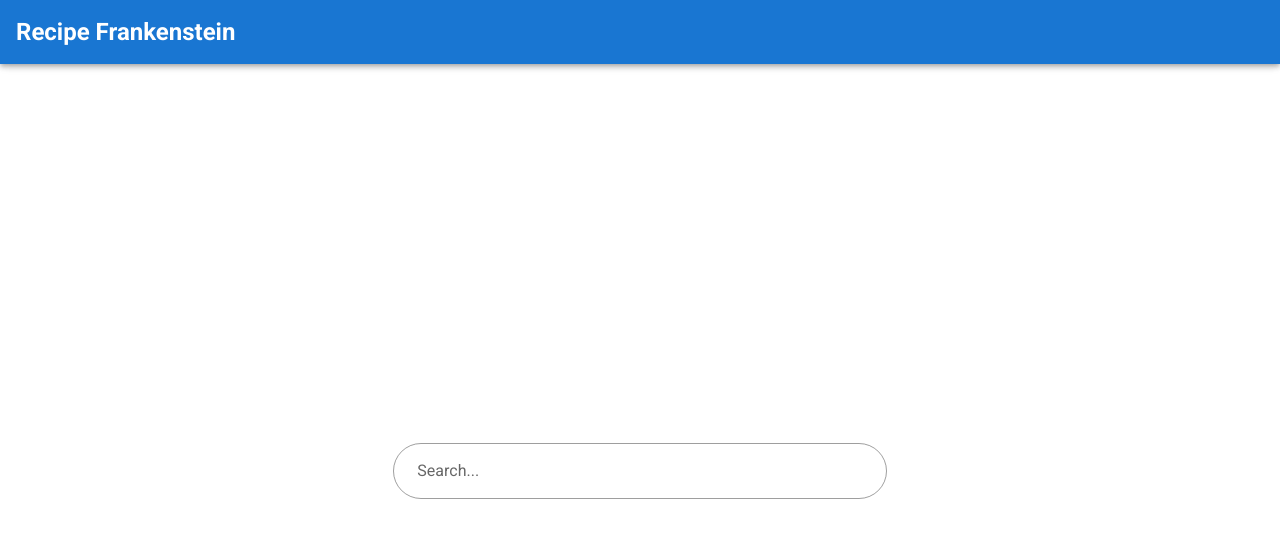
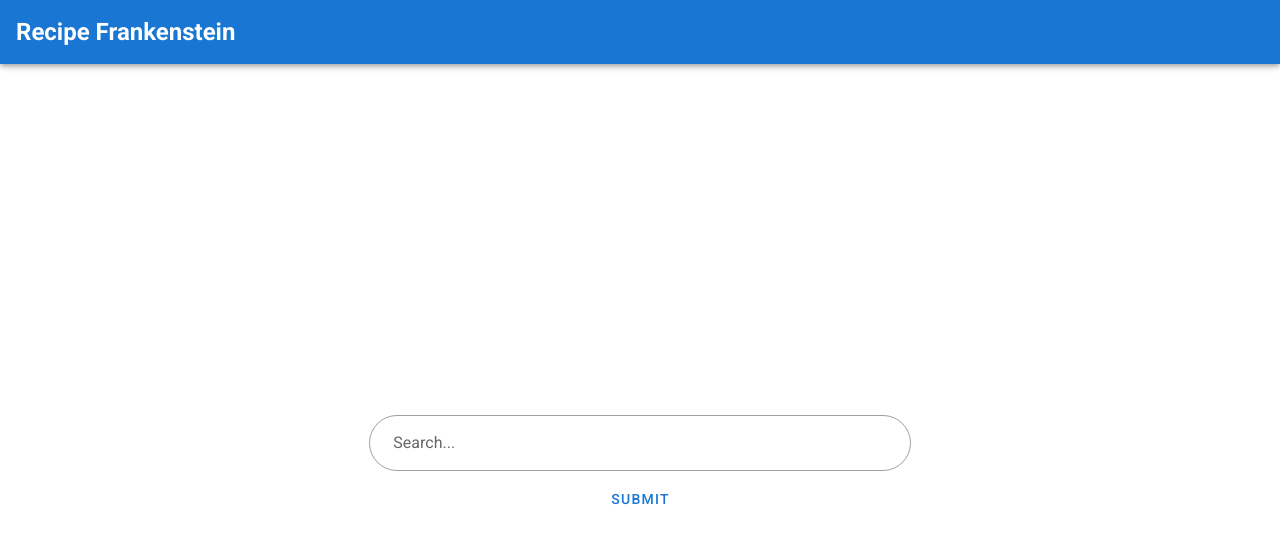
Before and after one commit to bguilder/recipe-frankenstein, a Vue app in the folder web_app/: page / in a window 1280 px wide. Shown: the top 544 px of the page. Built offline with nearby package versions, Linux system fonts and the light colour scheme.

Commit message:
Add searching wheel

```diff
--- a/web_app/src/App.vue
+++ b/web_app/src/App.vue
@@ -15,9 +15,12 @@
 			</v-row>
 		</v-app-bar>
 
-		<v-content v-if="searchInput">
+		<template v-if="searching">
+			<v-content>
 				<HelloWorld v-bind:searchInput="searchInput" />
 			</v-content>
+		</template>
+		<template v-else>
 			<v-container
 				fluid
 				fill-height
@@ -40,23 +43,45 @@
 							</v-col>
 						</v-row>
 						<v-row
-						align="baseline"
+							align="center"
 							justify="center"
 						>
 							<v-col
-							class="pa-2"
+								class="pa-2 text-xs-center"
 								cols="8"
 								lg="5"
 								md="5"
 								sm="5"
 								xs="2"
 							>
-							<SearchBar />
+								<v-row>
+									<v-text-field
+										label="Search..."
+										hide-details
+										single-line
+										outlined
+										rounded
+										v-model="searchInput"
+									></v-text-field>
+								</v-row>
+								<v-row
+									align="center"
+									justify="center"
+								>
+									<v-btn
+										color="primary"
+										text
+										@click="submit"
+										class="pa-7"
+									>Submit</v-btn>
+								</v-row>
+
 							</v-col>
 						</v-row>
 					</v-col>
 				</v-row>
 			</v-container>
+		</template>
 	</v-app>
 </template>
 
@@ -69,14 +94,19 @@ export default Vue.extend({
 	name: "App",
 
 	components: {
-		HelloWorld,
-		SearchBar
+		HelloWorld
 	},
 
 	data() {
 		return {
+			searching: false,
 			searchInput: null
 		};
+	},
+	methods: {
+		submit() {
+			this.searching = true;
+		}
 	}
 });
 </script>
--- a/web_app/src/components/HelloWorld.vue
+++ b/web_app/src/components/HelloWorld.vue
@@ -1,5 +1,6 @@
-<template>
+<template >
 	<v-container
+		v-if="ingredients"
 		fluid
 		text-wrap
 	>
@@ -41,6 +42,23 @@
 			</v-col>
 		</v-row>
 	</v-container>
+	<v-container
+		v-else
+		fluid
+		fill-height
+	>
+		<v-row
+			align="center"
+			justify="center"
+		>
+			<v-progress-circular
+				size="100"
+				width="10"
+				indeterminate
+				color="green"
+			></v-progress-circular>
+		</v-row>
+	</v-container>
 </template>
 
 <script lang="ts">
@@ -63,6 +81,7 @@ export default Vue.extend({
 		// axios.get("http://127.0.0.1:8088/example").then(response => {
 		// 	this.messageEx = response.data;
 		// });
+		console.log("searchInput" + this.searchInput);
 		axios
 			.get("http://127.0.0.1:8088/search/" + this.searchInput)
 			.then(response => {
```
Lines whose indentation alone changed are shown as unchanged.
